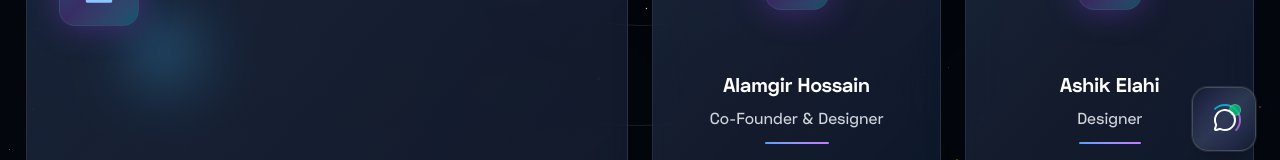
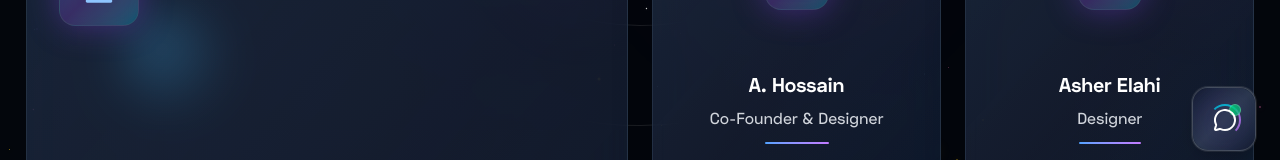
Before and after one commit to Levi9111/UIX-Design-Lab, a Next.js app: page /about-us in a window 1280 px wide. Shown: the part 624-784 px from the top of the page. Built offline with nearby package versions, Linux system fonts and the light colour scheme; a web font is replaced by a local one.

Commit message:
Update index.tsx

```diff
--- a/src/components/AboutUs/index.tsx
+++ b/src/components/AboutUs/index.tsx
@@ -14,13 +14,13 @@ export const aboutUsData = [
     description: 'Visionary leader driving creative excellence',
   },
   {
-    name: 'Alamgir Hossain',
+    name: 'A. Hossain',
     designation: 'Co-Founder & Designer',
     role: 'co-founder',
     description: 'Strategic designer with innovative mindset',
   },
   {
-    name: 'Ashik Elahi',
+    name: 'Asher Elahi',
     designation: 'Designer',
     role: 'designer',
     description: 'Crafting beautiful user experiences',
```
